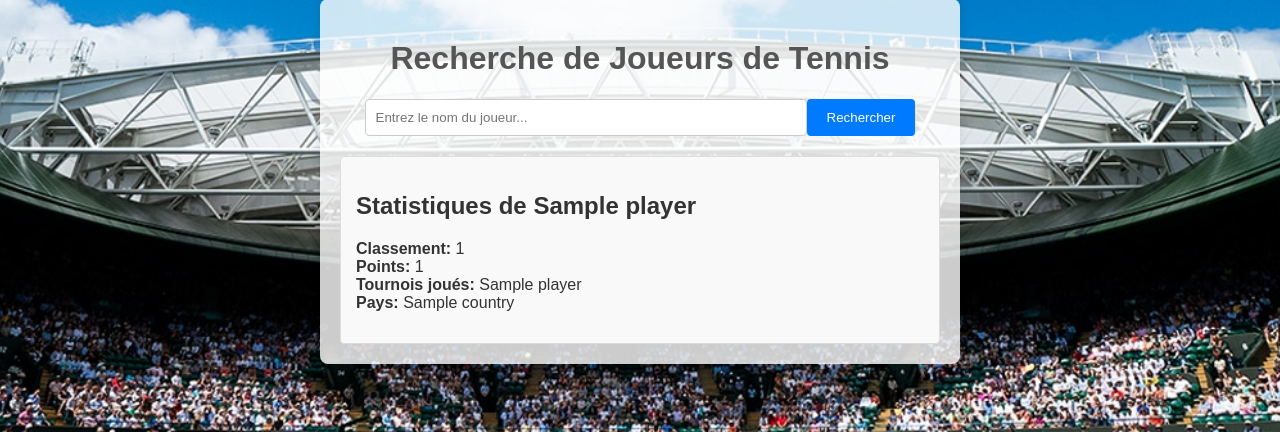
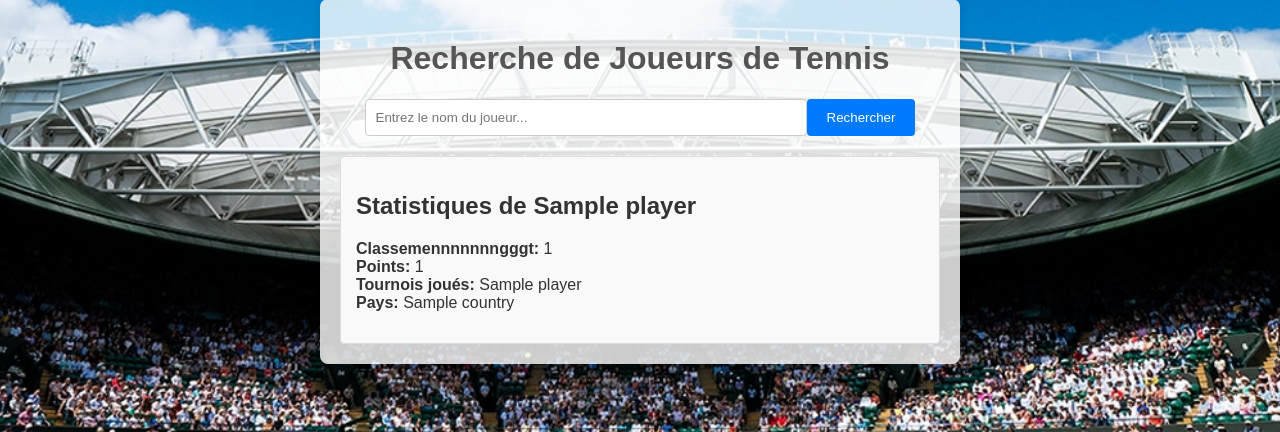
Before and after one commit to Shiroya-sha/mon_projet_web, a Flask app: template templates/index.html in a window 1280 px wide. Shown: the part 51-483 px from the top of the page. Run offline with Flask 3, Linux system fonts and the light colour scheme; the template is opened without the code that fills it: most values are stand-ins (such as "Sample title", 1, 10 or a date in 2020).

Commit message:
classemenng

```diff
--- a/templates/index.html
+++ b/templates/index.html
@@ -22,7 +22,7 @@
             <div class="player-stats">
                 <h2>Statistiques de {{ player['player'] }}</h2>
                 <ul>
-                    <li><strong>Classement:</strong> {{ player['rank'] }}</li>
+                    <li><strong>Classemennnnnnngggt:</strong> {{ player['rank'] }}</li>
                     <li><strong>Points:</strong> {{ player['total_points'] }}</li>
                     <li><strong>Tournois joués:</strong> {{ player['tournaments'] }}</li>
                     <li><strong>Pays:</strong> {{ player['country'] }}</li>
```
